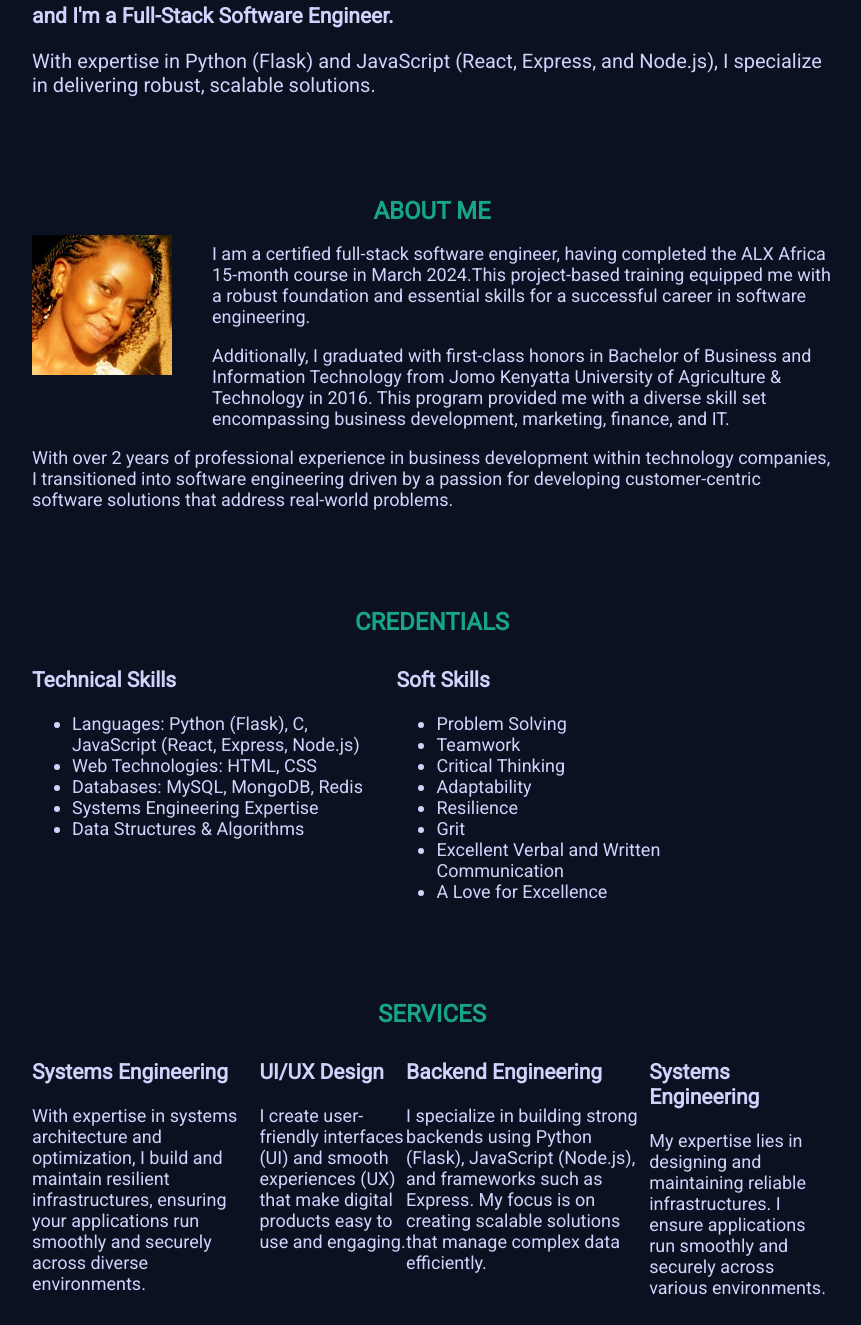
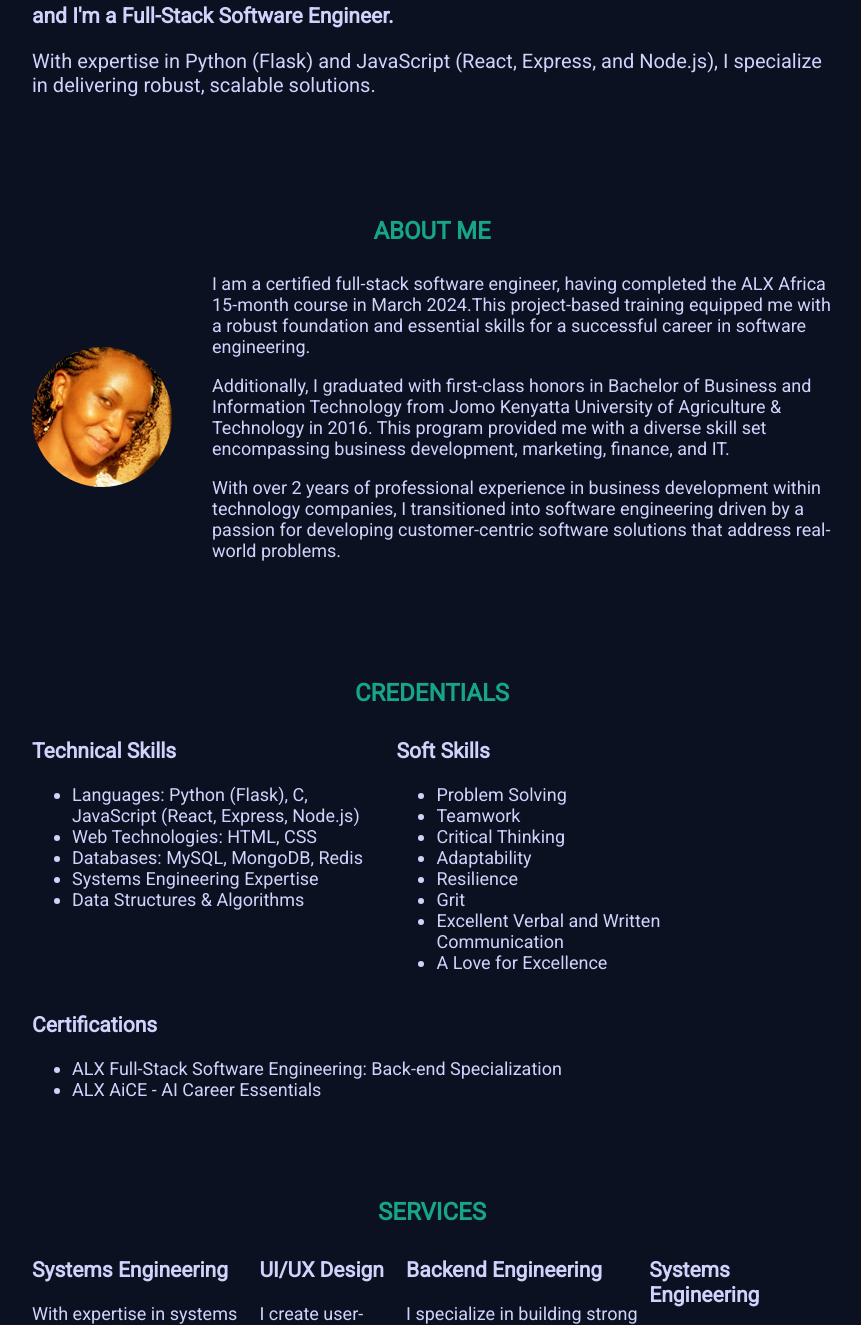
Before and after one commit to MercyNJ/tech-portfolio, a Flask app: page / in a window 1280 px wide. Shown: the part 239-1564 px from the top of the page, without its empty margins (208-1069 px from the left). Run offline with Flask 3, Linux system fonts and the light colour scheme.

Commit message:
Styled the About Me Section

```diff
--- a/static/style.css
+++ b/static/style.css
@@ -18,8 +18,12 @@ a:hover {
 
 .content {
     max-width: 800px;
-    margin: 20px auto; /* Add space above content */
+    margin: 20px auto;
     padding: 20px;
+}
+
+p {
+    font-size: 18px;
 }
 
 h2 {
@@ -72,10 +76,36 @@ nav ul li:last-child {
 	font-size: 20px;
 }
 
-.photo {
-    float: left;
+/* About Section */
+
+#about {
+    padding: 20px;
+}
+
+#about .content {
+    max-width: 800px;
+    margin: 0 auto;
+}
+
+#about .about-content {
+    display: flex;
+    align-items: center;
+}
+
+#about .photo {
+    flex: 0 0 auto;
     margin-right: 40px;
-    margin-bottom: 40px;
+}
+
+#about .photo img {
+    border-radius: 50%;
+    display: block;
+    max-width: 100%;
+    height: auto;
+}
+
+#about .text {
+    flex: 1;
 }
 
 .services {
--- a/templates/index.html
+++ b/templates/index.html
@@ -35,14 +35,18 @@
     <section id="about">
         <div class="content">
             <h2>About Me</h2>
+	    <div class="about-content">
               <div class="photo">
                    <img src="{{ url_for('static', filename='images/profilepic.jpg') }}" alt="Logo">
               </div>
+	      <div class="text">
                 <p>I am a certified full-stack software engineer, having completed the ALX Africa 15-month course in March 2024.This project-based training equipped me with a robust foundation and essential skills for a successful career in software engineering.</p>
 	        <p>Additionally, I graduated with first-class honors in Bachelor of Business and Information Technology from Jomo Kenyatta University of Agriculture & Technology in 2016. This program provided me with a diverse skill set encompassing business development, marketing, finance, and IT.
 </p>
 	        <p>With over 2 years of professional experience in business development within technology companies, I transitioned into software engineering driven by a passion for developing customer-centric software solutions that address real-world problems.
 </p>
+	      </div>
+	    </div>
         </div>
     </section>
 
@@ -71,6 +75,13 @@
                         <li>Grit</li>
                         <li>Excellent Verbal and Written Communication</li>
                         <li>A Love for Excellence</li>
+                    </ul>
+                </div>
+		<div class="certofications">
+		    <h3> Certifications</h3>
+		    <ul>
+		        <li> ALX Full-Stack Software Engineering: Back-end Specialization</li>
+			<li> ALX AiCE - AI Career Essentials</li>
 		    </ul>
 		</div>
             </div>
```
Lines whose indentation alone changed are shown as unchanged.
